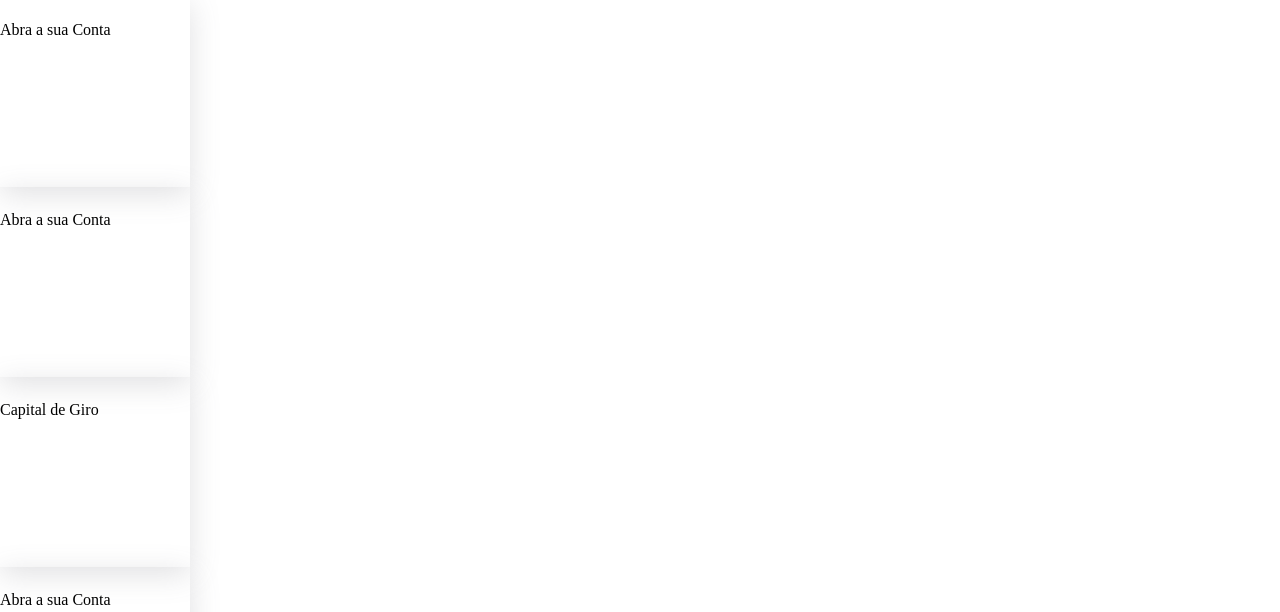
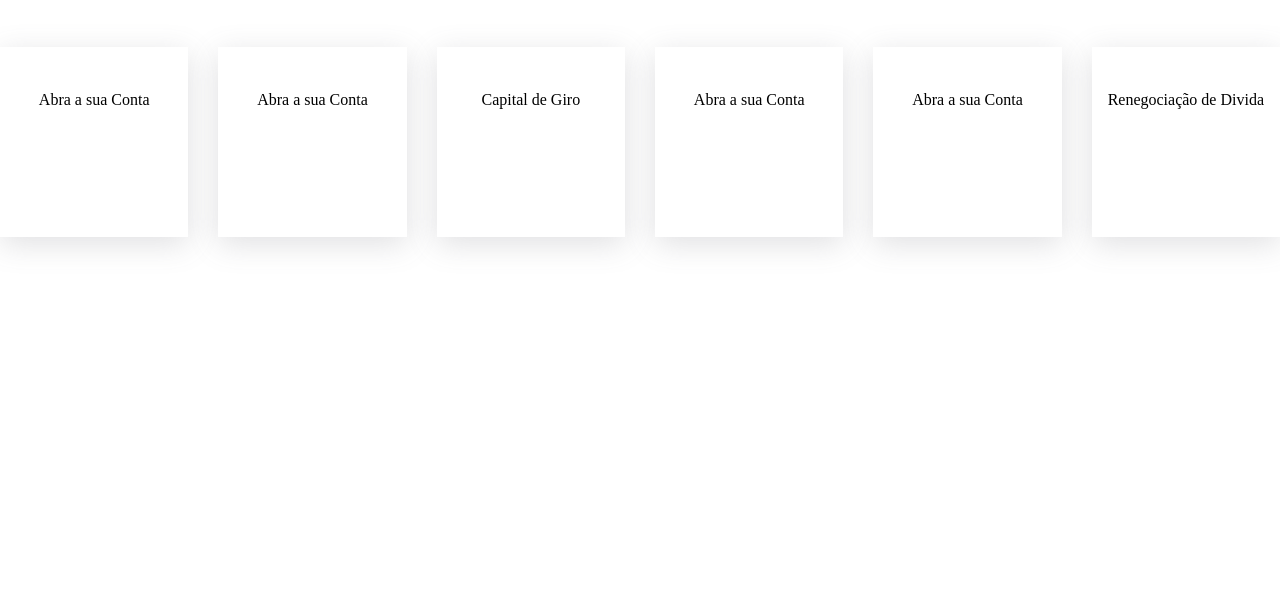
Before and after one commit to paulo-santos360/Dev-Club, a plain HTML site: page Santander/index.html in a window 1280 px wide. Shown: the part 188-800 px from the top of the page. Drawn offline with Linux system fonts and the light colour scheme.

Commit message:
Atualizar

```diff
--- a/Santander/css/style.css
+++ b/Santander/css/style.css
@@ -42,10 +42,18 @@ h3{
     font-size: 30px;
 }
 
+ul{
+    display: flex;
+    justify-content: center;
+    gap: 30px;
+    margin-top: 50px;
+}
+
 li{
     height: 190px;
     width: 190px;
     box-shadow: rgba(100, 100, 111, 0.2) 0px 7px 29px 0px;
+    display: inline-block;
 }
 
 .imagem-produtos{
@@ -53,4 +61,10 @@ li{
     margin-top: 20px;
     margin-left: auto;
     margin-right: auto;
+
 }
+
+p{
+    text-align: center;
+    margin-top: 20px;
+}
```
